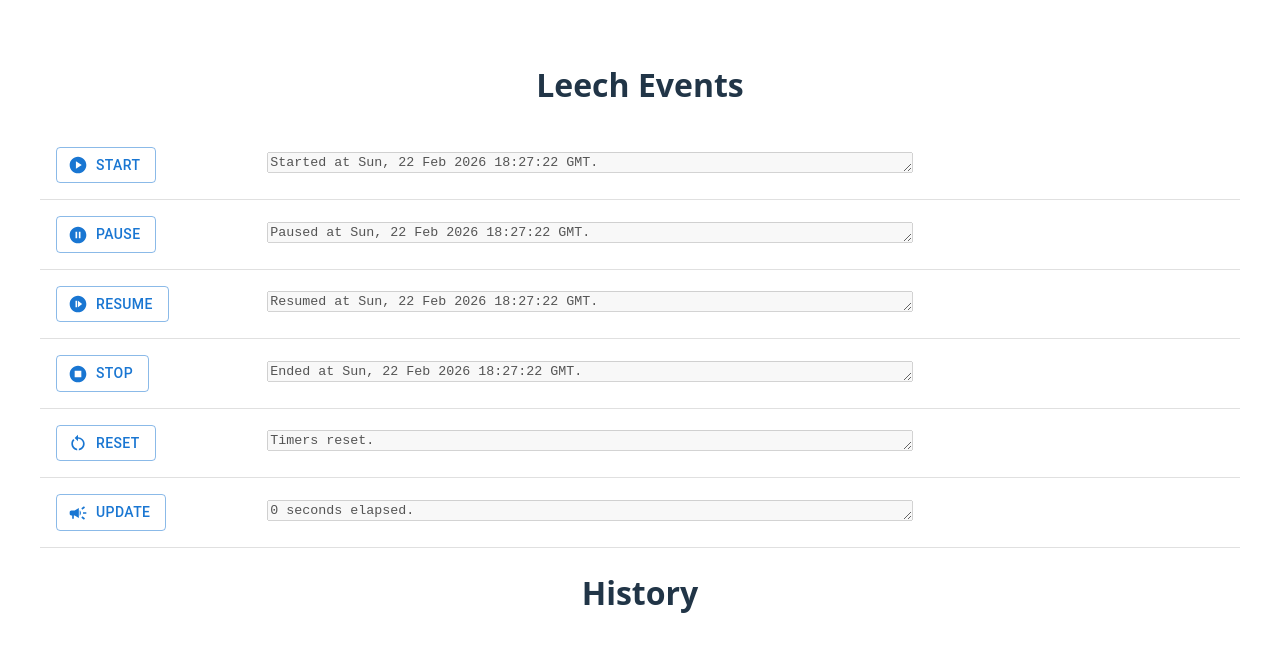
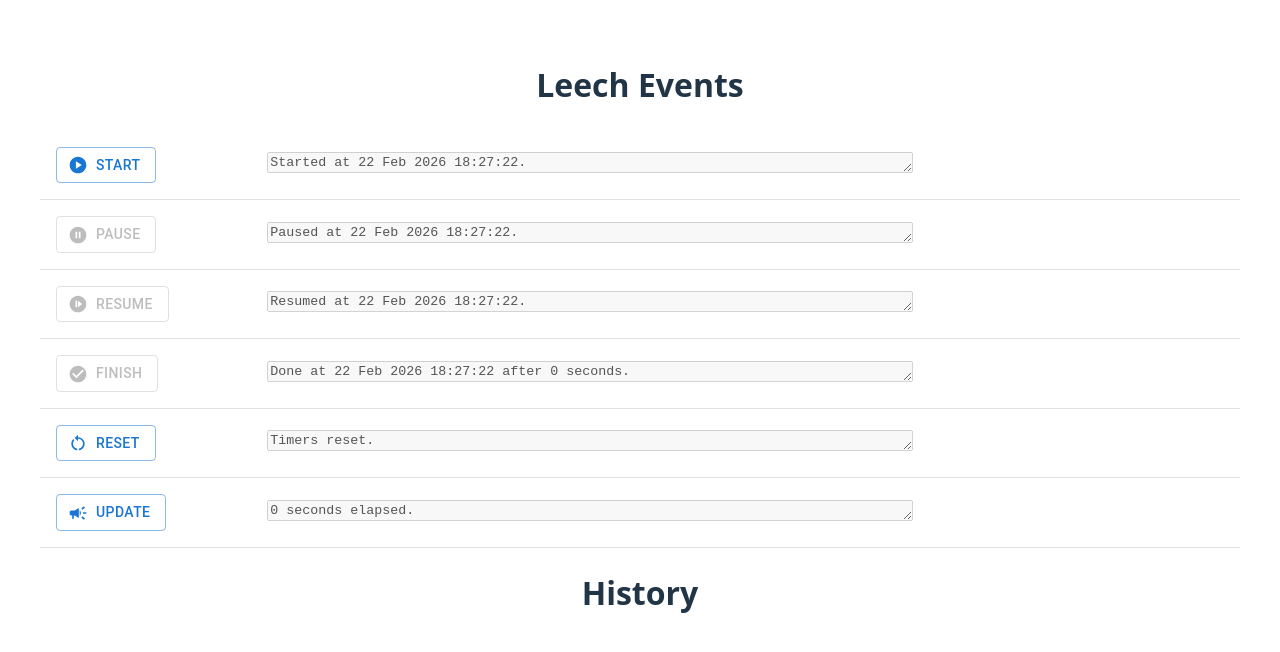
Before and after one commit to shaoster/LeechTimer, a React (Vite) app: page / in a window 1280 px wide. Shown: the top 652 px of the page. Built offline with nearby package versions, Linux system fonts and the light colour scheme.

Commit message:
Disable invalid buttons and condense text.

```diff
--- a/src/components/CopyPastableTextBox.tsx
+++ b/src/components/CopyPastableTextBox.tsx
@@ -7,6 +7,7 @@ export type CopyPastableTextBoxInput = {
     label: string;
     icon: React.ReactNode;
     textTemplate: string;
+    disabled?: boolean;
     onCopy?: () => boolean;
 }
 
@@ -36,7 +37,8 @@ const CopyPastableTextBox = (props: CopyPastableTextBoxInput) => {
         icon,
         label,
         onCopy,
-        textTemplate
+        textTemplate,
+        disabled,
     } = props;
     const {
         data,
@@ -57,7 +59,7 @@ const CopyPastableTextBox = (props: CopyPastableTextBoxInput) => {
     return (
         <TableRow>
             <TableCell>
-                <Button variant="outlined" startIcon={icon} onClick={onClick}>
+                <Button variant="outlined" startIcon={icon} onClick={onClick} disabled={disabled}>
                     {label}
                 </Button>
             </TableCell>
--- a/src/components/TextBoxContainer.tsx
+++ b/src/components/TextBoxContainer.tsx
@@ -2,7 +2,7 @@ import { List, ListItem, Table, TableBody} from "@mui/material";
 import { useEffect, useState } from "react";
 import CopyPastableTextBox from "./CopyPastableTextBox";
 import humanizeDuration from "humanize-duration";
-import { Campaign, NotStarted, PauseCircle, PlayCircle, RestartAlt, StopCircle } from "@mui/icons-material";
+import { Campaign, NotStarted, PauseCircle, PlayCircle, RestartAlt, CheckCircle } from "@mui/icons-material";
 import { DataContext, INITIAL_DATA } from "../context";
 
 const TextBoxContainer = () => {
@@ -15,8 +15,9 @@ const TextBoxContainer = () => {
             if (timerRunning) {
                 setSecondsElapsed((prev) => prev + 1);
             }
+            const formattedDate = new Date().toUTCString().substring(5);
             setData({
-                time: new Date().toUTCString(),
+                time: formattedDate.substring(0, formattedDate.length - 4),
                 timeElapsed: humanizeDuration(secondsElapsed * 1000),
             })
         }, 1000);
@@ -24,13 +25,10 @@ const TextBoxContainer = () => {
     }, [timerRunning, secondsElapsed]);
 
     const start = () => {
-        if (timerRunning || secondsElapsed > 0) {
-            alert("Please stop the timer first before restarting.");
-            return false;
-        }
         setTimerRunning(true);
         return true;
     };
+    const startDisabled = timerRunning || secondsElapsed > 0;
     const pause = () => {
         if (!timerRunning) {
             alert("The timer is not running.");
@@ -39,14 +37,12 @@ const TextBoxContainer = () => {
         setTimerRunning(false);
         return true;
     };
+    const pauseDisabled = !timerRunning || secondsElapsed == 0;
     const resume = () => {
-        if (timerRunning) {
-            alert("The timer is running.");
-            return false;
-        }
         setTimerRunning(true);
         return true;
     };
+    const resumeDisabled = timerRunning || secondsElapsed == 0;
     const reset = () => {
         if (confirm("Are you sure you want to reset all the timers?")) {
             setTimerRunning(false);
@@ -69,24 +65,28 @@ const TextBoxContainer = () => {
                         icon={<PlayCircle/>}
                         onCopy={start}
                         textTemplate={`Started at {time}.`}
+                        disabled={startDisabled}
                     />
                     <CopyPastableTextBox
                         label="Pause"
                         icon={<PauseCircle/>}
                         onCopy={pause}
                         textTemplate={`Paused at {time}.`}
+                        disabled={pauseDisabled}
                     />
                     <CopyPastableTextBox
                         label="Resume"
                         icon={<NotStarted/>}
                         onCopy={resume}
                         textTemplate={`Resumed at {time}.`}
+                        disabled={resumeDisabled}
                     />
                     <CopyPastableTextBox
-                        label="Stop"
-                        icon={<StopCircle/>}
+                        label="Finish"
+                        icon={<CheckCircle/>}
                         onCopy={pause}
-                        textTemplate={`Ended at {time}.`}
+                        textTemplate={`Done at {time} after {timeElapsed}.`}
+                        disabled={pauseDisabled}
                     />
                     <CopyPastableTextBox
                         label="Reset"
```
